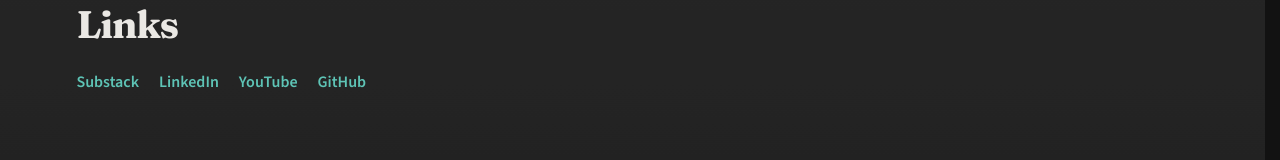
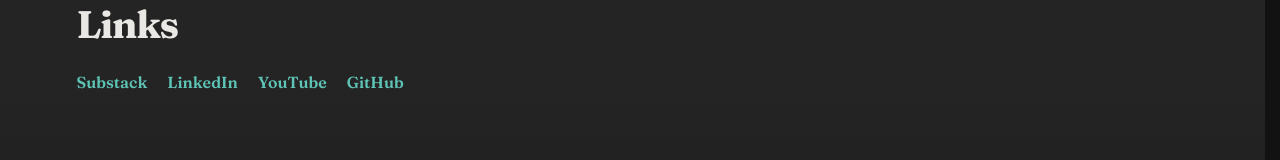
Before and after one commit to andresjmorales/personal-site, a Next.js app: page / in a window 1280 px wide. Shown: the part 1188-1348 px from the top of the page. Built offline with nearby package versions, Linux system fonts and the light colour scheme.

Commit message:
ui tweak

```diff
--- a/src/app/globals.css
+++ b/src/app/globals.css
@@ -311,14 +311,12 @@ a {
   text-decoration: none;
   transition:
     transform 220ms ease,
-    border-color 220ms ease,
-    box-shadow 220ms ease;
+    border-color 220ms ease;
 }
 
 .writing-card:hover {
   transform: translateY(-2px);
   border-color: color-mix(in srgb, var(--accent) 40%, var(--border));
-  box-shadow: var(--shadow);
 }
 
 .writing-card-meta {
@@ -351,7 +349,7 @@ a {
   display: flex;
   flex-wrap: wrap;
   gap: 0.65rem 1.25rem;
-  font-family: var(--font-ui), system-ui, sans-serif;
+  font-family: var(--font-display), Georgia, serif;
   font-size: 1rem;
 }
 
```
